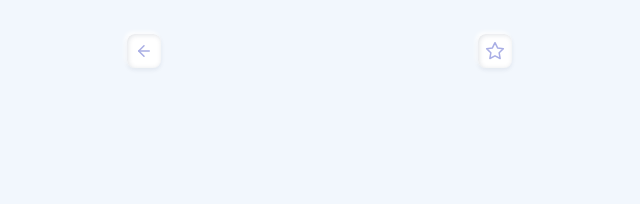
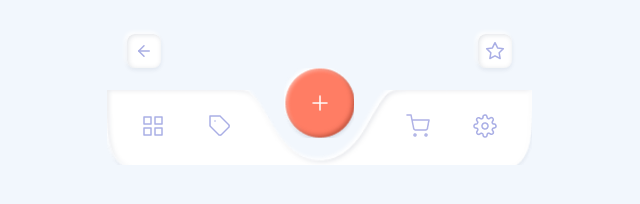
Before and after one commit to tantany/Borsch-team, a plain HTML site: page macaroon.html in a window 1280 px wide. Shown: the whole page, without its empty margins (321-961 px from the left). Drawn offline with Linux system fonts and the light colour scheme.

Commit message:
feat: add action bar to secondary screen

```diff
--- /dev/null
+++ b/blocks/action-bar/__add-button/action-bar__add-button.css
@@ -0,0 +1,12 @@
+.action-bar__add-button {
+  background-image: url(../../../images/middle-button.png);
+  background-position: center;
+  background-size: 79px;
+  width: 70px;
+  height: 70px;
+  padding: 0;
+  border: 0;
+  background-color: unset;
+  margin: auto;
+  display: block;
+}
--- /dev/null
+++ b/blocks/action-bar/__icon/action-bar__icon.css
@@ -0,0 +1,7 @@
+.action-bar__icon {
+  border: 0;
+  background-color: unset;
+  height: 24px;
+  width: 24px;
+  padding: 0;
+}
--- /dev/null
+++ b/blocks/action-bar/__image/action-bar__image.css
@@ -0,0 +1,3 @@
+.action-bar__image {
+
+}
--- /dev/null
+++ b/blocks/action-bar/__list-item/action-bar__list-item.css
@@ -0,0 +1,17 @@
+.action-bar__list-item {
+  list-style: none;
+  margin-right: 10%;
+  position: relative;
+}
+
+.action-bar__list-item:first-of-type {
+  margin-left: auto;
+}
+
+.action-bar__list-item:nth-child(2n) {
+  margin-right: 41%;
+}
+
+.action-bar__list-item:last-of-type {
+  margin-right: auto;
+}
--- /dev/null
+++ b/blocks/action-bar/__list/action-bar__list.css
@@ -0,0 +1,7 @@
+.action-bar__list {
+  margin: 0;
+  padding: 0;
+  margin-top: -48px;
+  display: flex;
+  align-items: center;
+}
--- /dev/null
+++ b/blocks/action-bar/__menu-bar/action-bar__menu-bar.css
@@ -0,0 +1,8 @@
+.action-bar__menu-bar {
+  width: 100%;
+  height: 75px;
+  background-image: url(../../../images/menu-bar.png);
+  background-repeat: no-repeat;
+  background-position: center;
+  background-size: cover;
+}
--- /dev/null
+++ b/blocks/action-bar/action-bar.css
@@ -0,0 +1,10 @@
+@import url(./__add-button/action-bar__add-button.css);
+@import url(./__icon/action-bar__icon.css);
+@import url(./__menu-bar/action-bar__menu-bar.css);
+@import url(./__list/action-bar__list.css);
+@import url(./__list-item/action-bar__list-item.css);
+@import url(./__image/action-bar__image.css);
+
+.action-bar {
+
+}
--- a/macaroon.html
+++ b/macaroon.html
@@ -3,7 +3,7 @@
 
 <head>
   <meta charset="UTF-8">
-  <link rel="stylesheet" href="./pages/index.css">
+  <link rel="stylesheet" href="./pages/macaroon.css">
   <meta name="viewport" content="width=device-width, initial-scale=1.0">
   <meta name="description" content="">
   <meta name="keywords" content="html, css">
@@ -17,8 +17,14 @@
     <button class="header__btn header__btn_type_favorite"></button>
   </header>
   <main class="content">
-    <section class="">
-
+    <section class="action-bar">
+     <button class="action-bar__add-button"></button>
+      <ul class="action-bar__list action-bar__menu-bar">
+        <li class="action-bar__list-item"><button class="action-bar__icon"><img src="./images/grid.png" alt="grid" class="action-bar__image"></button></li>
+        <li class="action-bar__list-item"><button class="action-bar__icon"><img src="./images/tag.png" alt="tag" class="action-bar__image"></button></li>
+        <li class="action-bar__list-item"><button class="action-bar__icon"><img src="./images/cart.png" alt="cart" class="action-bar__image"></button></li>
+        <li class="action-bar__list-item"><button class="action-bar__icon"><img src="./images/settings.png" alt="settings" class="action-bar__image"></button></li>
+      </div>
     </section>
   </main>
   <footer class="footer">
--- a/pages/macaroon.css
+++ b/pages/macaroon.css
@@ -0,0 +1,5 @@
+@import url(../vendor/normalize.css);
+@import url(../vendor/fonts/fonts.css);
+@import url(../blocks/page/page.css);
+@import url(../blocks/header/header.css);
+@import url(../blocks/action-bar/action-bar.css);
```
Also changed, not shown: images/active-icon.png (added), images/cart.png (added), images/grid.png (added), images/menu-bar.png (added), images/middle-button.png (added), images/settings.png (added), images/tag.png (added).
